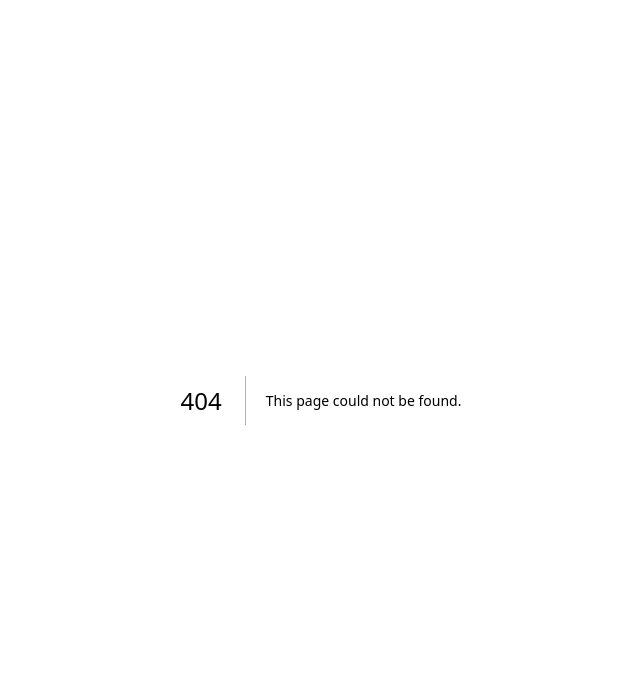
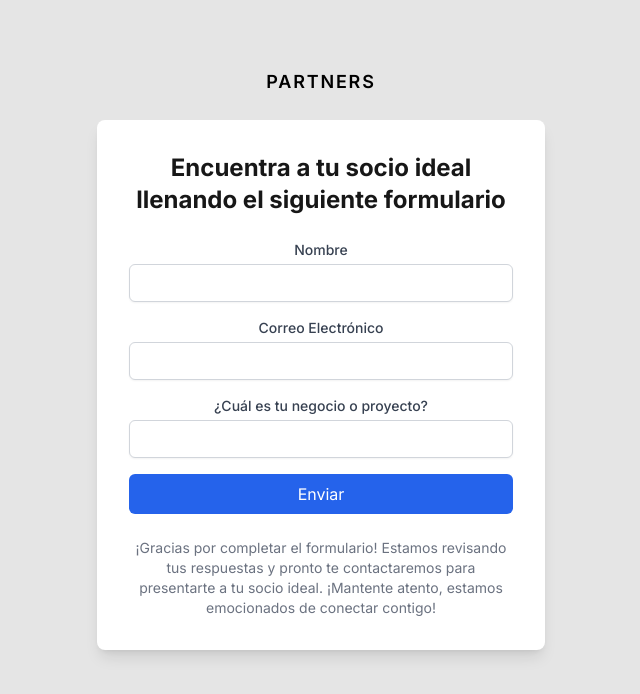
Before and after one commit to and27/partners, a Next.js app: page /register in a window 1280 px wide. Before the commit this address had no page. Shown: the top 694 px of the page, without its empty margins (319-959 px from the left). Built offline with nearby package versions, Linux system fonts and the light colour scheme.

Commit message:
feat: add register page

```diff
--- a/src/app/page.tsx
+++ b/src/app/page.tsx
@@ -1,62 +1,47 @@
 import Benefits from "@/modules/benefits";
+import CtaModule from "@/modules/ctaModule";
+import Faqs from "@/modules/Faqs";
 import Footer from "@/modules/footer";
-import Scurve from "@/modules/scurve";
-import Image from "next/image";
-import TestimonialCard from "./Components/TestimonialCard";
+import Hero from "@/modules/Hero";
 import Testimonials from "@/modules/Testimonials";
-
-const testimonial = {
-  name: "María S.",
-  image: "/woman-face.jpg",
-  description:
-    "Increíble cómo Partners me ayudó a encontrar los compañeros perfectos para mi proyecto tecnológico",
-};
+import Link from "next/link";
 
 export default function Home() {
   return (
     <>
-      <main className="bg-neutral-200 text-neutral-800 relative p-5">
-        <div className="max-w-[1280px] mx-auto grid grid-cols-1 md:grid-cols-2 items-center h-screen gap-5">
-          <div className="flex flex-col gap-5">
-            <Image
-              src="/logo.png"
-              alt="logo"
-              width="130"
-              height="130"
-              className="mb-4"
-            />
-            <h1 className="text-5xl font-bold">
-              Conecta, Colabora y Transforma Ideas en Realidad.
-            </h1>
-            <p className="text-xl">
-              Unete a Partners, donde los innovadores encuentran su equipo ideal
-            </p>
-            <a
-              href="https://forms.gle/S3GReHpDV9CnpxLk6"
-              target="_blank"
-              rel="noreferrer"
-              className="text-white px-5 py-3 rounded text-lg font-semibold w-fit bg-blue-600
-             hover:bg-blue-800 transition-colors duration-200 ease-in-out focus:outline-none focus:ring-2 focus:ring-blue-500 focus:ring-offset-2"
-            >
-              ¡Únete ahora!
-            </a>
-          </div>
-          <div className="hidden md:block absolute w-1/2 h-full -right-10 bg-gradient-to-r from-blue-600 to-violet-600">
-            <Image
-              src="/back2.jpg"
-              alt=""
-              fill
-              className="object-cover w-full h-full opacity-80"
-            />
-            <div className="bg-neutral-200 text-neutral-800 rounded-lg z-10 absolute w-96 bottom-6 -left-20">
-              <TestimonialCard testimonial={testimonial} />
-            </div>
-          </div>
+      <main className="relative min-h-screen bg-neutral-200 text-neutral-800 p-5">
+        <div
+          className="absolute inset-[-10px] bg-cover bg-center z-0"
+          style={{
+            backgroundImage: "url('woman-phone2.webp')",
+            filter: "brightness(0.25) blur(2px)",
+          }}
+        ></div>
+        <div className="relative max-w-[1280px] mx-auto h-screen flex flex-col justify-center items-center gap-5 text-center z-10">
+          <p className="text-white text-lg font-semibold  px-3 py-1 rounded-lg tracking-widest">
+            PARTNERS
+          </p>
+
+          <h1 className="text-4xl md:text-6xl font-bold text-white drop-shadow-lg leading-tight">
+            Encuentra tu <span className="text-blue-500">socio ideal.</span>
+            <br />
+            Impulsa tu emprendimiento.
+          </h1>
+
+          <Link
+            href="/register"
+            className="mt-5 text-white px-5 py-3 rounded-lg text-lg font-semibold bg-blue-700
+             hover:bg-blue-800 transition duration-200 ease-in-out focus:outline-none focus:ring-2 focus:ring-blue-500 focus:ring-offset-2"
+          >
+            Haz Match Ahora
+          </Link>
         </div>
       </main>
+      <Hero />
       <Benefits />
       <Testimonials />
-      <Scurve />
+      <Faqs />
+      <CtaModule />
       <Footer />
     </>
   );
--- /dev/null
+++ b/src/app/register/page.tsx
@@ -0,0 +1,5 @@
+import Form from "@/modules/form";
+
+export default function Page() {
+  return <Form />;
+}
--- /dev/null
+++ b/src/modules/form.tsx
@@ -0,0 +1,76 @@
+export default function Form() {
+  return (
+    <div className=" min-h-screen bg-gray-100 bg-neutral-200 ">
+      <div className="text-neutral-800 p-5 pt-[4rem] pb-[8rem] max-w-[50%] mx-auto flex flex-col items-center gap-5 text-center">
+        <p className="text-black text-lg font-semibold  px-3 py-1 rounded-lg tracking-widest text-center">
+          PARTNERS
+        </p>
+        <div className="bg-white p-8 rounded-lg shadow-lg w-full max-w-md ">
+          <h2 className="text-2xl font-bold mb-6 text-center text-neutral-900 mb-10">
+            Encuentra a tu socio ideal llenando el siguiente formulario
+          </h2>
+
+          <form className="space-y-4">
+            <div>
+              <label
+                htmlFor="name"
+                className="block text-sm font-medium text-gray-700"
+              >
+                Nombre
+              </label>
+              <input
+                type="text"
+                id="name"
+                className="mt-1 block w-full px-3 py-2 border border-gray-300 rounded-md shadow-sm focus:outline-none focus:ring-blue-500 focus:border-blue-500 sm:text-sm"
+                required
+              />
+            </div>
+
+            <div>
+              <label
+                htmlFor="email"
+                className="block text-sm font-medium text-gray-700"
+              >
+                Correo Electrónico
+              </label>
+              <input
+                type="email"
+                id="email"
+                className="mt-1 block w-full px-3 py-2 border border-gray-300 rounded-md shadow-sm focus:outline-none focus:ring-blue-500 focus:border-blue-500 sm:text-sm"
+                required
+              />
+            </div>
+
+            <div>
+              <label
+                htmlFor="business"
+                className="block text-sm font-medium text-gray-700"
+              >
+                ¿Cuál es tu negocio o proyecto?
+              </label>
+              <input
+                type="text"
+                id="business"
+                className="mt-1 block w-full px-3 py-2 border border-gray-300 rounded-md shadow-sm focus:outline-none focus:ring-blue-500 focus:border-blue-500 sm:text-sm"
+                required
+              />
+            </div>
+
+            <button
+              type="submit"
+              className="w-full bg-blue-600 text-white py-2 px-4 rounded-md hover:bg-blue-700 transition duration-200"
+            >
+              Enviar
+            </button>
+          </form>
+
+          <p className="mt-6 text-center text-sm text-gray-500">
+            ¡Gracias por completar el formulario! Estamos revisando tus
+            respuestas y pronto te contactaremos para presentarte a tu socio
+            ideal. ¡Mantente atento, estamos emocionados de conectar contigo!
+          </p>
+        </div>
+      </div>
+    </div>
+  );
+}
```
